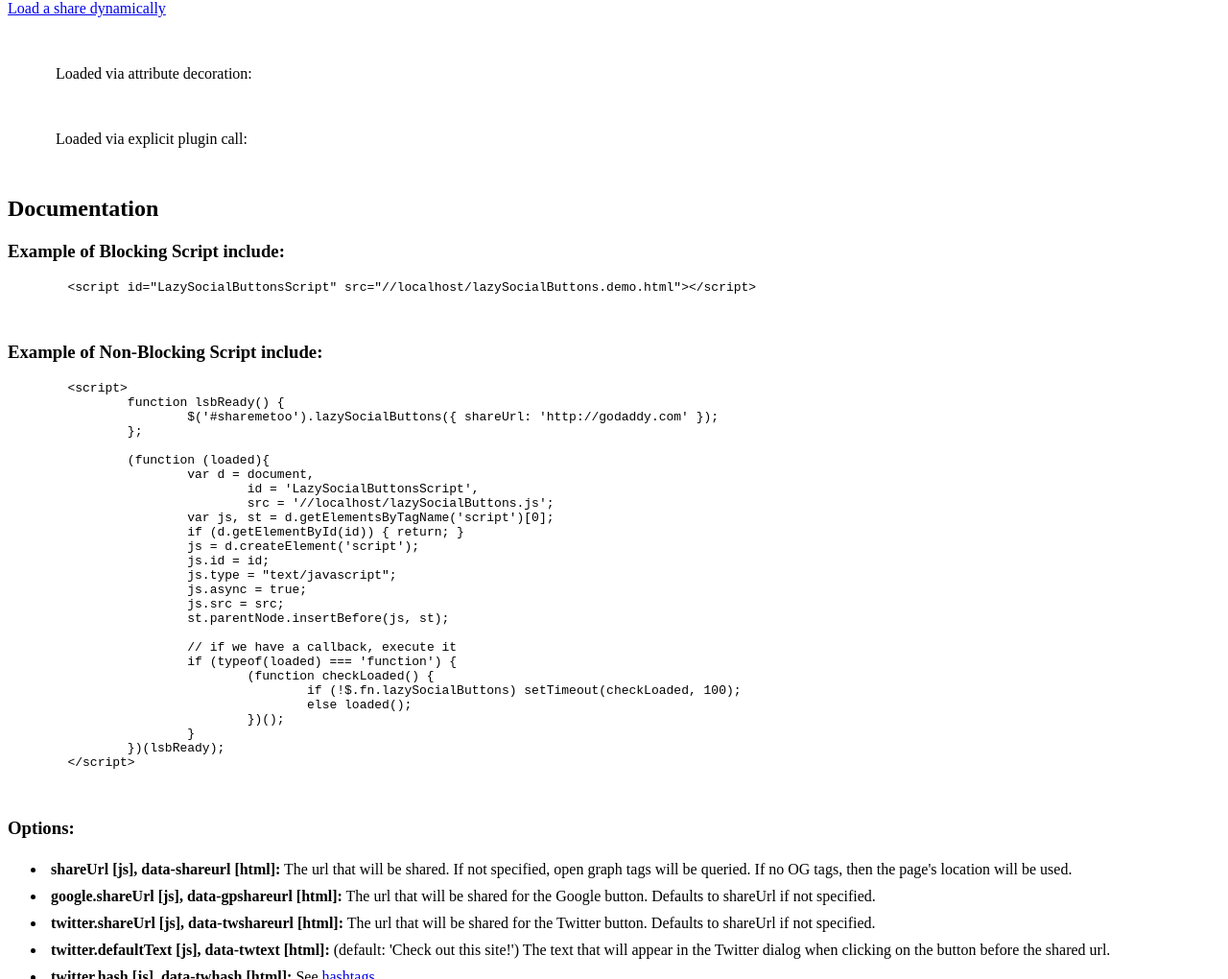
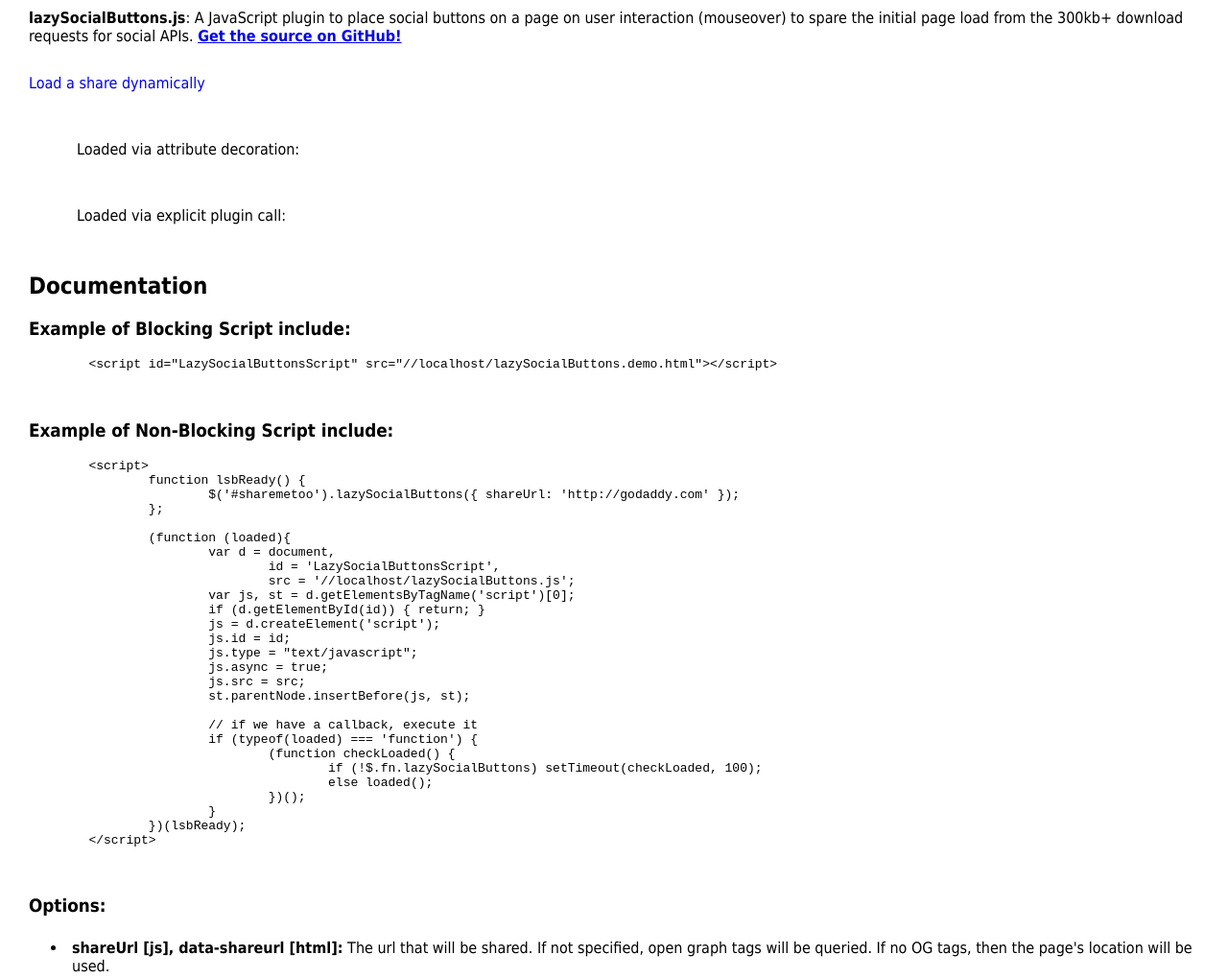
Before and after one commit to godaddy/lazy-social-buttons, a plain HTML site: page lazySocialButtons.demo.html in a window 1280 px wide. Shown: the part 80-1100 px from the top of the page at 96% size. Drawn offline with nearby package versions, Linux system fonts and the light colour scheme.

Commit message:
Updated documentation, added minified version of script and fixed a bug with image pathing.

```diff
--- a/lazySocialButtons.demo.html
+++ b/lazySocialButtons.demo.html
@@ -6,15 +6,17 @@
 
 <title>Lazy Social Buttons Plugin</title>
 <style>
-	li {
-		padding: 5px;
-	}
+	body { font-family: tahoma; margin: 30px; }
+	.action { margin: 30px 0 10px 0; }
+    .action a { text-decoration: none; }
+	li { padding: 5px; }
 </style>
 </head>
 <body>
 <div id="main">
 	<h1>Lazy Social Buttons Plugin</h1>
-	<div style="width: 450px;">
+	<div class="blurb"><strong>lazySocialButtons.js</strong>: A JavaScript plugin to place social buttons on a page on user interaction (mouseover) to spare the initial page load from the 300kb+ download requests for social APIs. <strong><a href="https://github.com/godaddy/lazy-social-buttons">Get the source on GitHub!</a></strong></div>
+	<div class="action">
 			<a href="javascript: void(0);" onclick="loadDynamic();return false;" >Load a share dynamically</a>
 
 	</div>
@@ -144,7 +146,7 @@ If an element is decorated you can initialize it via js by passing an empty obje
 // under two circumstances: 1) you are using the HTML decoration auto-wireup
 // and 2) your images are not in the same root folder as the executing script
 // (which would be used automatically if not specified)
-//var lazySocialButtonsImagePath = 'http://mydomain.com/myrootpath/';
+//var lazySocialButtonsImagePath = '[your path here]';
 
 // This code will execute after the plugin is loaded to demonstrate
 // loading one without attribute decoration for option specification
@@ -171,7 +173,6 @@ function lsbReady() {
 	var d = document,
 		id = 'LazySocialButtonsScript',
 		src = 'lazySocialButtons.js';
-        //src = 'http://localhost/starfield/opensource/lazySocialButtons/lazySocialButtons.js';
 	var js, st = d.getElementsByTagName('script')[0];
 	if (d.getElementById(id)) { return; }
 	js = d.createElement('script');
--- a/lazySocialButtons.js
+++ b/lazySocialButtons.js
@@ -27,7 +27,6 @@ OUT OF OR IN CONNECTION WITH THE SOFTWARE OR THE USE OR OTHER DEALINGS IN
 THE SOFTWARE.
 ==============================================================================
 */
-
 (function ($)
 {
     // initialize each selected element
@@ -182,7 +181,7 @@ THE SOFTWARE.
         if (typeof (proto.imagePath) === 'undefined')
         {
             var src = $(document).find('script[id="LazySocialButtonsScript"]').attr('src').toLowerCase();
-            src = src.replace('lazysocialbuttons.js', '');
+            src = src.replace(/(lazysocialbuttons(\.min)?\.js)/gi, '');
             proto.imagePath = src;
         }
         return proto.imagePath;
@@ -274,7 +273,7 @@ THE SOFTWARE.
             var me = this[service];
             var scriptInDom = $('script#' + me.scriptId).length > 0;
             return (scriptInDom && me.testLoaded());
-        }
+        };
         // API details for Facebook
         this.facebook = {
             path: 'https://connect.facebook.net/en_US/all.js#xfbml=1',
@@ -309,7 +308,7 @@ THE SOFTWARE.
             scriptId: 'twitter-wjs',
             triggeredApiLoad: false,
             testLoaded: function () { return (typeof (twttr) !== 'undefined'); }
-        }
+        };
 
         // expose public methods
         return {
@@ -530,10 +529,10 @@ THE SOFTWARE.
     {
         var b = this.builders;
 
+        b.facebook.configure(this.holder);
         b.google.configure(this.holder);
         b.twitter.configure(this.holder);
-        b.facebook.configure(this.holder);
-    }
+    };
 
     // load all content
     proto.content = function ()
@@ -543,7 +542,7 @@ THE SOFTWARE.
         b.google.content(this.holder);
         b.twitter.content(this.holder);
         b.facebook.content(this.holder);
-    }
+    };
 
     // kick off the plugin functionality
     proto.create = function ()
```
Also changed, not shown: lazySocialButtons.min.js (added), 1 other file.
